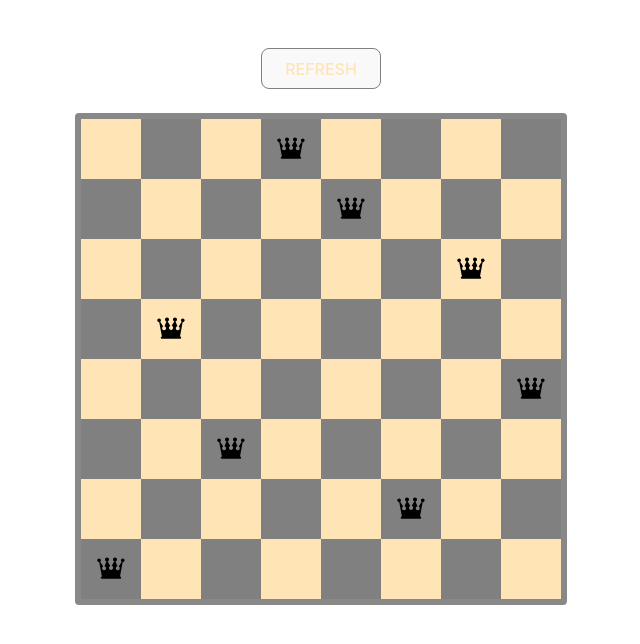
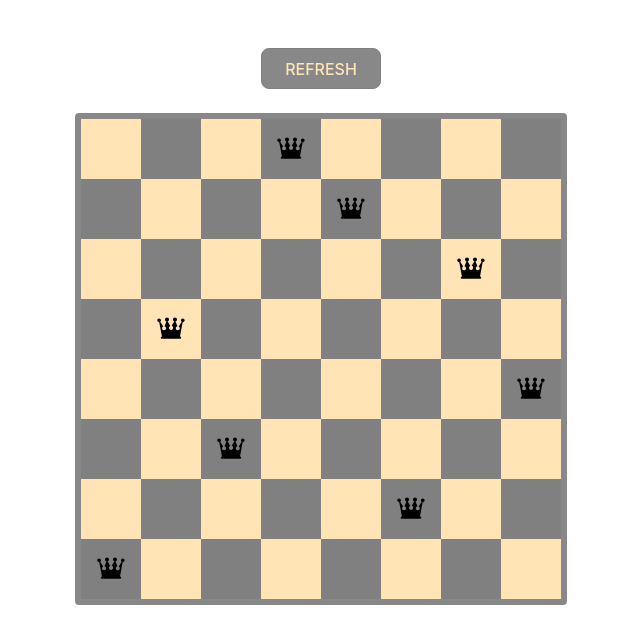
Before and after one commit to OlenaNov/8-queens-on-the-board, a website built with Vite: page index.html in a window 1280 px wide. Shown: the whole page, without its empty margins (319-959 px from the left). Built offline with nearby package versions, Linux system fonts and the light colour scheme.

Commit message:
changed color

```diff
--- a/style.css
+++ b/style.css
@@ -45,7 +45,7 @@ button {
   font-size: 1em;
   font-weight: 500;
   font-family: inherit;
-  background-color: #213547;
+  background-color: #888;
   color: moccasin;
   cursor: pointer;
   transition: border-color 0.25s;
@@ -67,7 +67,7 @@ button:focus-visible {
     color: #747bff;
   }
   button {
-    background-color: #f9f9f9;
+    background-color: #888;
   }
 }
 
```
